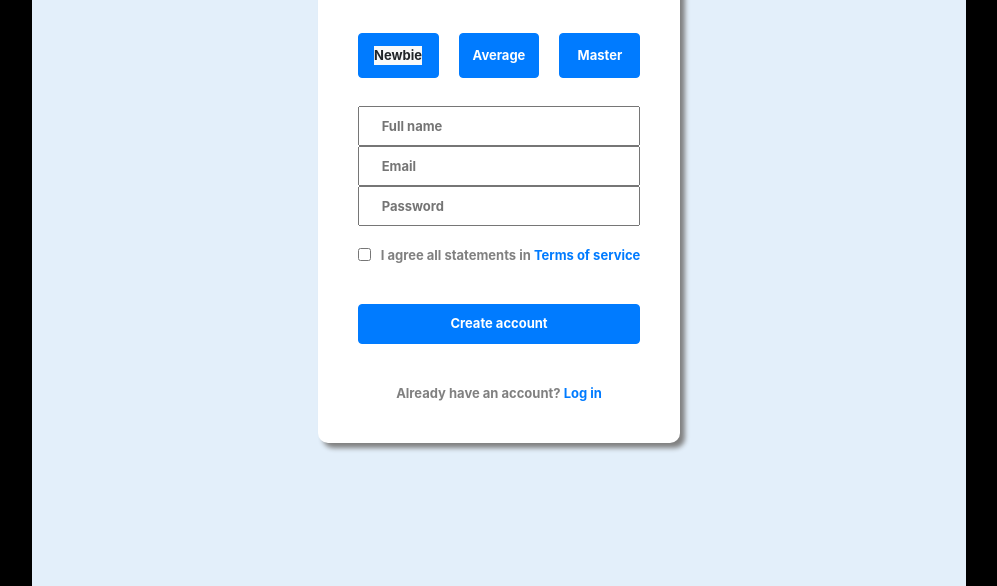
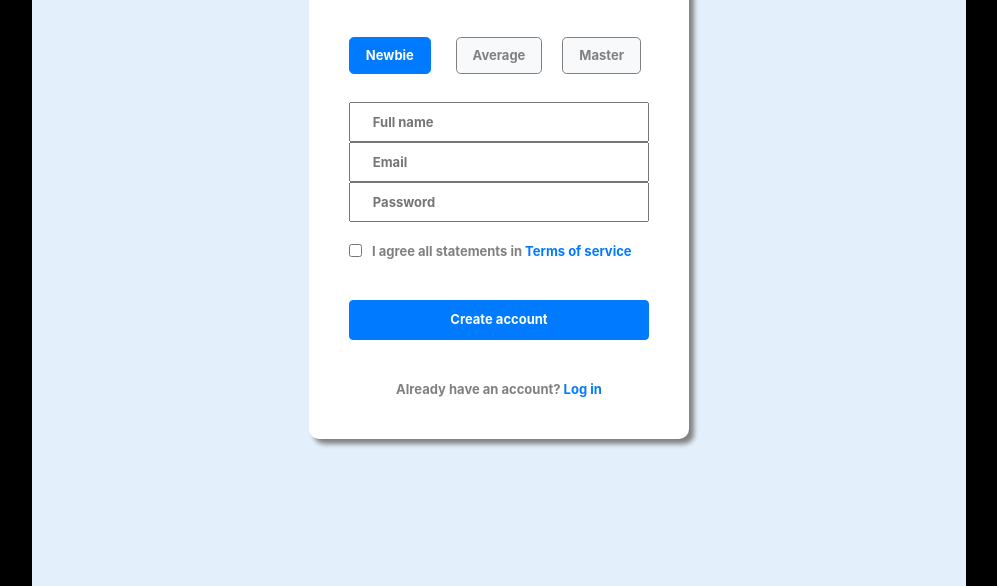
Before and after one commit to dSenkov/registration-form, a website: page index.html in a window 1280 px wide. Shown: the part 214-800 px from the top of the page, without its empty margins (141-1138 px from the left). Drawn offline with nearby package versions, Linux system fonts and the light colour scheme; files that its build step writes are made by us from their sources.

Commit message:
fixed user-type buttons

```diff
--- a/index.html
+++ b/index.html
@@ -21,15 +21,15 @@
           <fieldset class="user-type-container">
             <label class="user-type-container__radio">
               <input type="radio" name="user-type" value="Newbie" checked />
-              <span>Newbie</span>
+              <span class="btn btn-light btn-lg">Newbie</span>
             </label>
             <label class="user-type-container__radio">
               <input type="radio" name="user-type" value="Average" />
-              <span>Average</span>
+              <span class="btn btn-light btn-lg">Average</span>
             </label>
             <label class="user-type-container__radio">
               <input type="radio" name="user-type" value="Master" />
-              <span>Master</span>
+              <span class="btn btn-light btn-lg">Master</span>
             </label>
           </fieldset>
           <fieldset class="user-data-container">
--- a/scss/style.scss
+++ b/scss/style.scss
@@ -1,3 +1,5 @@
+$grey: #808080;
+
 * {
   box-sizing: border-box;
 }
@@ -49,7 +51,7 @@ main {
 
   label.agree-with-terms {
     font-size: small;
-    color: #808080;
+    color: $grey;
 
     input[type="checkbox"] {
         margin-right: 7px;
@@ -67,7 +69,7 @@ main {
 
   span.log-in {
       display: block;
-      color: #808080;
+      color: $grey;
   }
 }
 
@@ -78,60 +80,21 @@ main {
   width: 100%;
 
   &__radio {
-    display: flex;
-    justify-content: center;
-    align-items: center;
-
-    height: 45px;
-    //width: 90px;
-
-    // .btn
-    font-weight: 400;
-    text-align: center;
-    vertical-align: middle;
-    -webkit-user-select: none;
-    -moz-user-select: none;
-    -ms-user-select: none;
-    user-select: none;
-    border: 1px solid transparent;
-    padding: 0.375rem 0.75rem;
-    font: {
-      size: small;
-      weight: 700;
-    }
-    line-height: 1.5;
-    border-radius: 0.25rem;
-    transition: color 0.15s ease-in-out, background-color 0.15s ease-in-out,
-      border-color 0.15s ease-in-out, box-shadow 0.15s ease-in-out;
-
-    // .btn-primary
-    color: #fff;
-    background-color: #007bff;
-    border-color: #007bff;
-
-    &:hover {
-      text-decoration: none;
-      color: #fff;
-      background-color: #0069d9;
-      border-color: #0062cc;
-    }
-
-    &:focus {
-      color: #fff;
-      background-color: #0069d9;
-      border-color: #0062cc;
-      outline: 0;
-      box-shadow: 0 0 0 0.2rem rgba(38, 143, 255, 0.5);
-    }
 
     input {
       display: none;
     }
 
+    span {
+      font-size: small;
+      color: $grey;
+      border-color: $grey;
+    }
+
     input:checked + span {
-      color: #212529;
-      background-color: #f8f9fa;
-      border-color: #f8f9fa;
+      color: #fff;
+      background-color: #007bff;
+      border-color: #007bff;
     }
   }
 }
```
